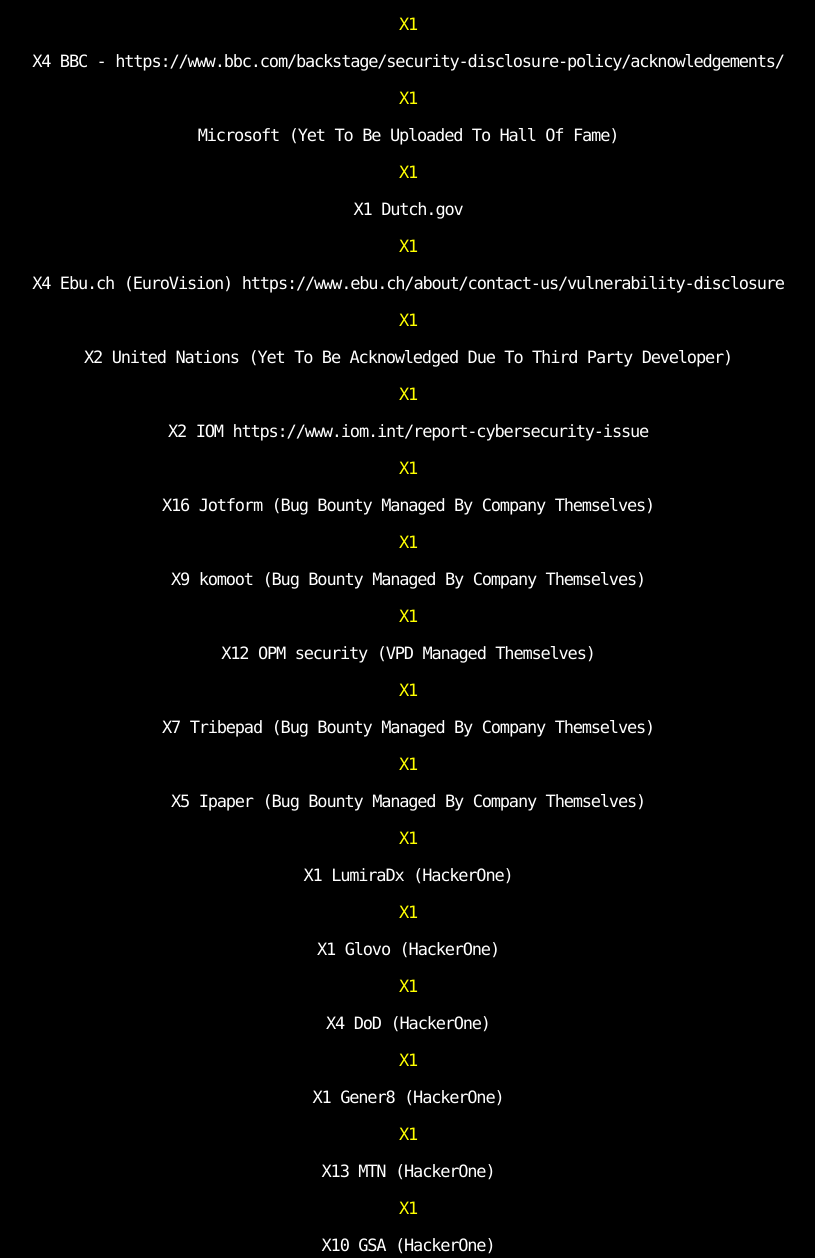
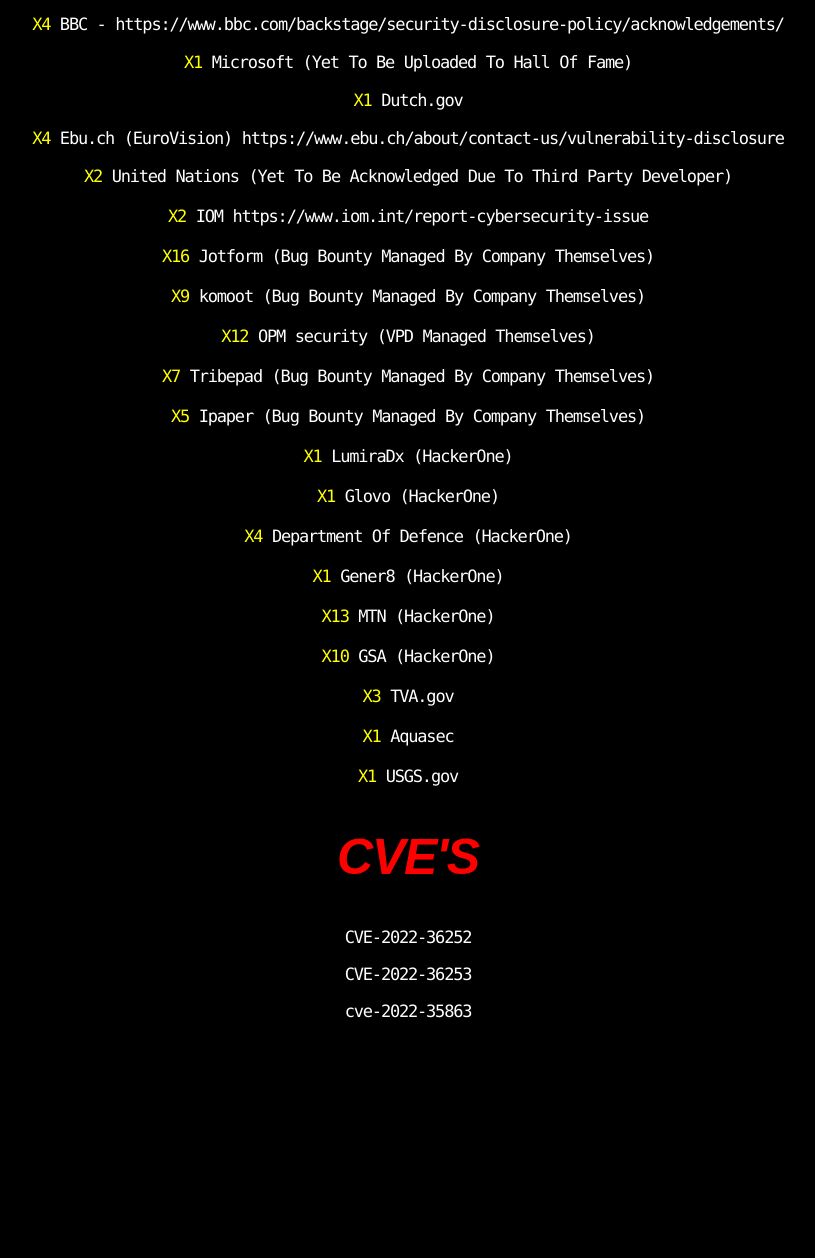
Before and after one commit to TobyDavenn/tobydavenn.github.io, a plain HTML site: page index.html in a window 1280 px wide. Shown: the part 1643-2901 px from the top of the page, without its empty margins (232-1047 px from the left). After the commit the page ends 2725 px from the top, so only its background shows below. Drawn offline with Linux system fonts and the light colour scheme.

Commit message:
Update index.html

```diff
--- a/index.html
+++ b/index.html
@@ -55,6 +55,21 @@ h3 {
 }
 
 p {
+  background-color: black;
+  color: white;
+  font-family: "Lucida Console", Monaco, monospace;
+font-size: 17px;
+letter-spacing: -1.2px;
+word-spacing: 0.6px;
+color: #FFFFFF;
+font-weight: 400;
+text-decoration: none solid rgb(68, 68, 68);
+font-style: normal;
+font-variant: normal;
+text-transform: none;
+}
+
+span {
   background-color: black;
   color: white;
   font-family: "Lucida Console", Monaco, monospace;
@@ -129,26 +144,45 @@ Successfully Securing And Raising Vulnerabilities On Multiple Big Name Companies
 
 <h2 style="color:#ff0000; font-family: 'Oswald', sans-serif; font-size:50px; font-style: italic;"> Companies I have Helped Secure During Bug Hunting </h2>
 <p style="color:yellow">  ..... </p>
-<p style="color:yellow"> X1 </p><p>X4 BBC - https://www.bbc.com/backstage/security-disclosure-policy/acknowledgements/</p>
-<p style="color:yellow"> X1 </p> <p> Microsoft (Yet To Be Uploaded To Hall Of Fame) </p>
-<p style="color:yellow"> X1 </p> <p> X1 Dutch.gov </p>
-<p style="color:yellow"> X1 </p><p> X4 Ebu.ch (EuroVision) https://www.ebu.ch/about/contact-us/vulnerability-disclosure
-<p style="color:yellow"> X1 </p><p> X2 United Nations (Yet To Be Acknowledged Due To Third Party Developer) </p>
-<p style="color:yellow"> X1 </p><p> X2 IOM https://www.iom.int/report-cybersecurity-issue </p>
-<p style="color:yellow"> X1 </p><p> X16 Jotform (Bug Bounty Managed By Company Themselves) </p>
-<p style="color:yellow"> X1 </p><p> X9 komoot (Bug Bounty Managed By Company Themselves)</p>
-<p style="color:yellow"> X1 </p><p> X12 OPM security (VPD Managed Themselves) </p>
-<p style="color:yellow"> X1 </p><p> X7 Tribepad (Bug Bounty Managed By Company Themselves) </p>
-<p style="color:yellow"> X1 </p><p> X5 Ipaper (Bug Bounty Managed By Company Themselves) </p>
-<p style="color:yellow"> X1 </p><p> X1 LumiraDx (HackerOne) </p>
-<p style="color:yellow"> X1 </p><p> X1 Glovo (HackerOne) </p>
-<p style="color:yellow"> X1 </p><p> X4 DoD (HackerOne) </p>
-<p style="color:yellow"> X1 </p><p> X1 Gener8 (HackerOne) </p>
-<p style="color:yellow"> X1 </p><p> X13 MTN (HackerOne) </p>
-<p style="color:yellow"> X1 </p><p> X10 GSA (HackerOne) </p>
-<p style="color:yellow"> X1 </p><p> X3 TVA.gov </p>
-<p style="color:yellow"> X1 </p><p> X1 Aquasec </p>
-<p style="color:yellow"> X1 </p><p> X1 USGS.gov </p>
+<span style="color:yellow">X4 </span> <span>BBC - https://www.bbc.com/backstage/security-disclosure-policy/acknowledgements/</span> <br>
+<br>
+<span style="color:yellow">X1 </span> <span> Microsoft (Yet To Be Uploaded To Hall Of Fame) </span> <br>
+<br>
+<span style="color:yellow">X1 </span> <span>Dutch.gov </span> <br>
+<br>
+<span style="color:yellow">X4 </span> <span>Ebu.ch (EuroVision) https://www.ebu.ch/about/contact-us/vulnerability-disclosure </span><br>
+<br>
+<span style="color:yellow">X2 <span> <span>United Nations (Yet To Be Acknowledged Due To Third Party Developer) </span><br>
+<br>
+<span style="color:yellow">X2 </span> <span>IOM https://www.iom.int/report-cybersecurity-issue </span><br>
+<br>
+<span style="color:yellow">X16 </span> <span>Jotform (Bug Bounty Managed By Company Themselves) </span><br>
+<br>
+<span style="color:yellow">X9 </span> <span>komoot (Bug Bounty Managed By Company Themselves)</span><br>
+<br>
+<span style="color:yellow">X12 </span> <span>OPM security (VPD Managed Themselves) </span><br>
+<br>
+<span style="color:yellow">X7 </span> <span>Tribepad (Bug Bounty Managed By Company Themselves) </span><br>
+<br>
+<span style="color:yellow">X5 </span> <span>Ipaper (Bug Bounty Managed By Company Themselves) </span><br>
+<br>
+<span style="color:yellow">X1 </span> <span>LumiraDx (HackerOne) </span> <br>
+<br>
+<span style="color:yellow">X1 </span> <span>Glovo (HackerOne) </span> <br>
+<br>
+<span style="color:yellow">X4  </span> <span>Department Of Defence (HackerOne) </span> <br>
+<br>
+<span style="color:yellow">X1 </span> <span>Gener8 (HackerOne) </span> <br>
+<br>
+<span style="color:yellow">X13 </span> <span> MTN (HackerOne) <span> <br>
+<br>
+<span style="color:yellow">X10 </span> <span> GSA (HackerOne) </span> <br>
+<br>
+<span style="color:yellow">X3 </span> <span> TVA.gov </span> <br>
+<br>
+<span style="color:yellow">X1 </span> <span> Aquasec </span> <br>
+<br>
+<span style="color:yellow">X1 </span> <span> USGS.gov </span>
 
 
 <br>
```
